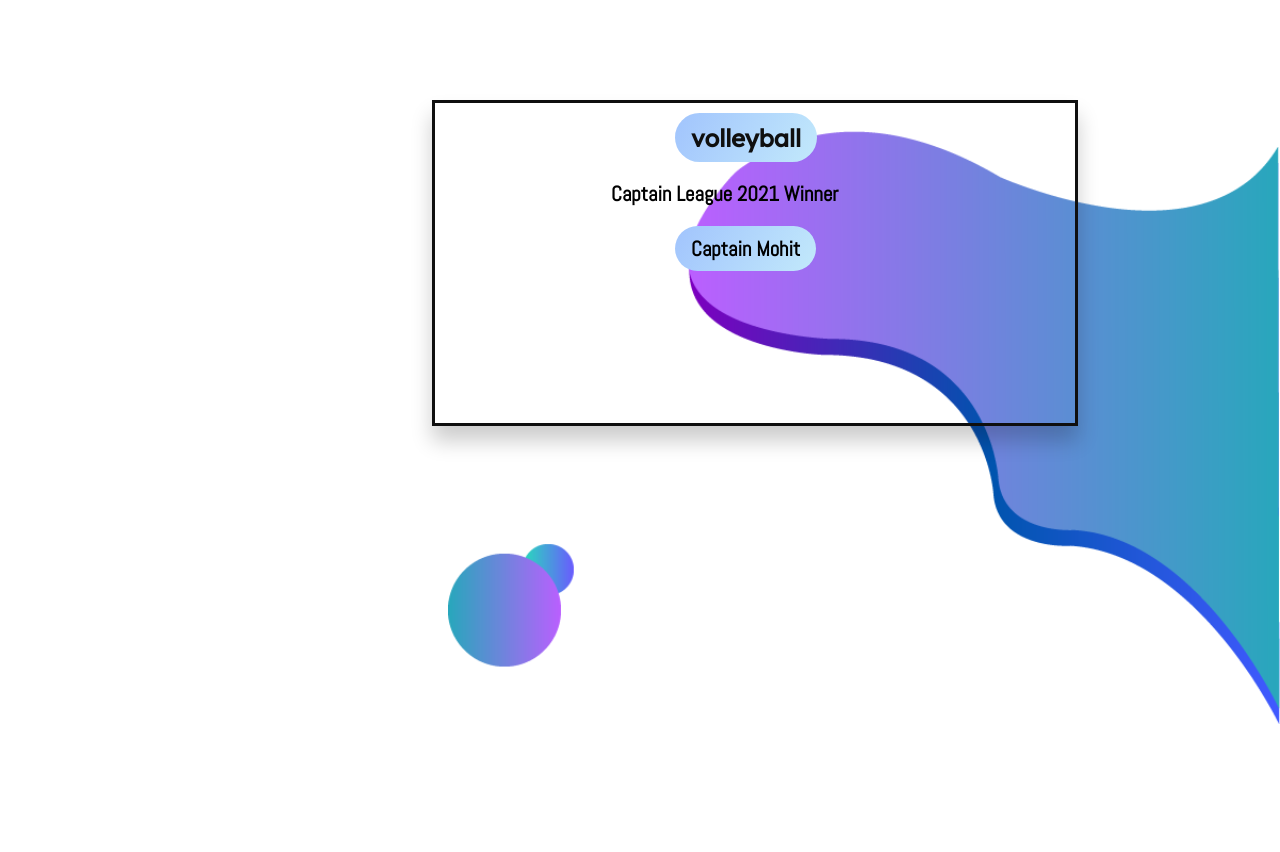
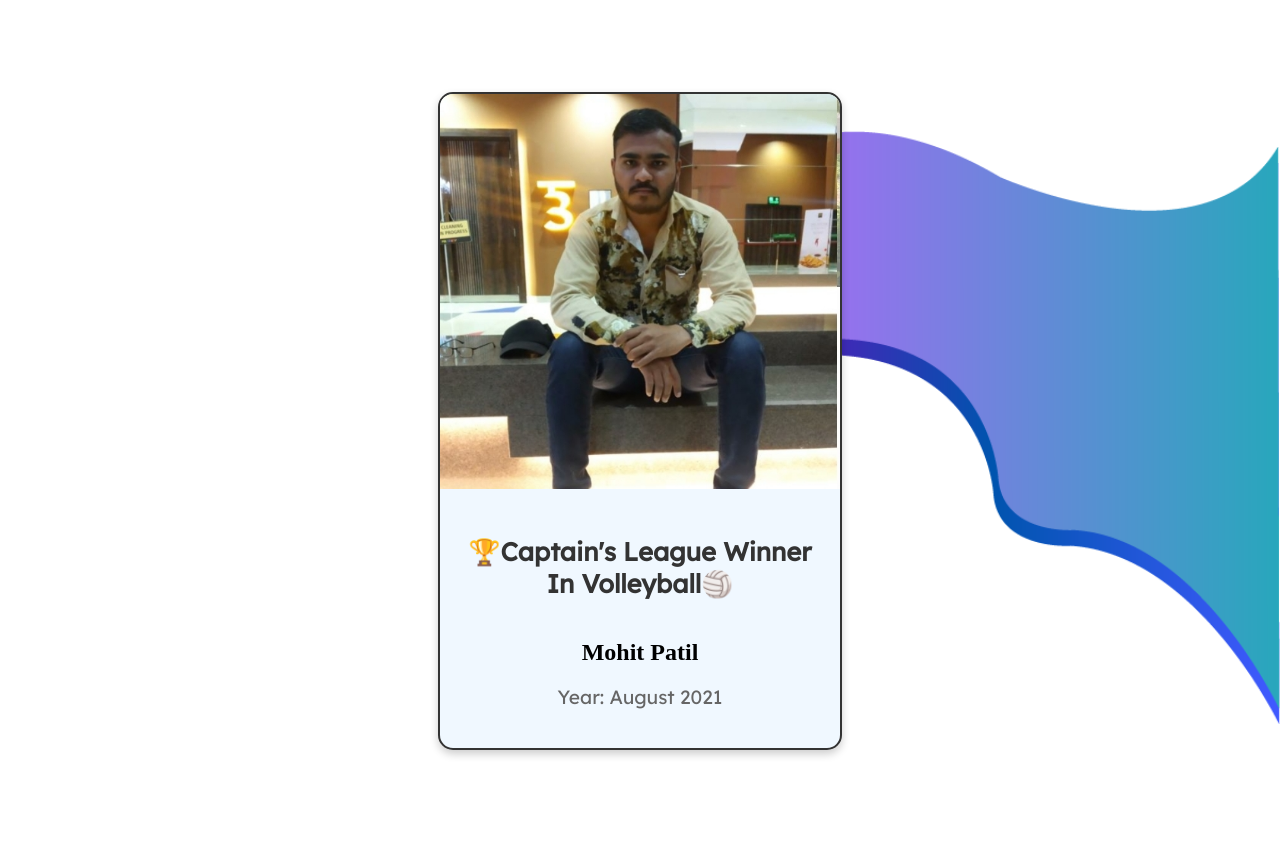
Before and after one commit to Sagar-vpatil/DNCB.com, a plain HTML site: page Pages/vollyball.html in a window 1280 px wide. Shown: the part 76-928 px from the top of the page. Drawn offline with Linux system fonts and the light colour scheme.

Commit message:
add some changes

```diff
--- a/Pages/vollyball.html
+++ b/Pages/vollyball.html
@@ -16,6 +16,48 @@
    <link rel="stylesheet" href="../css/aos.css">
   <!--Add Style-->
   <link rel="stylesheet" href="../css/VStyle.css">
+  <style>
+    .card-container {
+      display: flex;
+      justify-content: center;
+      align-items: center;
+      flex-direction: column;
+      padding: 20px;
+    }
+    .card {
+      width: 100%;
+      max-width: 400px;
+      margin: 20px;
+      border-radius: 15px;
+      overflow: hidden;
+      box-shadow: 0 4px 8px rgba(0, 0, 0, 0.2);
+      background-color: #f0f8ff; /* Light color for the card */
+      border: 2px solid #333;
+    }
+    .card img {
+      width: 100%;
+      height: auto;
+    }
+    .card-body {
+      padding: 20px;
+      text-align: center;
+    }
+    .card-heading {
+      font-size: 1.6em;
+      font-weight: bold;
+      margin-bottom: 0.5em;
+      text-align: center;
+      color: #333;
+    }
+    .card-title {
+      font-size: 1.5em;
+      margin-bottom: 0.5em;
+    }
+    .card-text {
+      font-size: 1.2em;
+      color: #666;
+    }
+  </style>
 </head>
 <body>
     <nav class="nav">
@@ -37,7 +79,7 @@
                 <a href="../Pages/cricket.html">Cricket</a>
               </li>
               <li class="nav-link">
-                <a href="../Pages/vollyball.html">volleyball</a>
+                <a href="../Pages/vollyball.html">Volleyball</a>
               </li>
               <li class="nav-link">
                 <a href="../Pages/C-Us.html">Contact Us</a>
@@ -57,26 +99,16 @@
       <!-- ------------------------------- Main Site Section ------------------------------------- -->
       <!-- -------- Site Title --------------- -->
       <main>
-
         <section class="site-title">
-          <div class="site-backgraound" data-aos="fade-up" data-aos-delay="100">
-            <div class="insert1">
-              <div class="gallary">
-            <div class="CrContent flex-row">
-              <h2 class="text " data-aos="flip-up" data-aos-delay="100">volleyball</h2><br>
-              <h3 class="text1 " data-aos="flip-up" data-aos-delay="100">Captain League 2021 Winner</h3><br>
-              <h3 class="text2 " data-aos="flip-up" data-aos-delay="100">Captain Mohit</h3><br>
-
+          <div class="card-container">
+            <div class="card">
+              <img src="../assets2/Players/Mohit.jpg" alt="Winning Captain">
+              <div class="card-body">
+                <h2 class="card-heading">🏆Captain's League Winner In Volleyball🏐</h2>
+                <h5 class="card-title">Mohit Patil</h5>
+                <p class="card-text">Year: August 2021</p>
               </div>
-
-
-
-
-
-
-
-
-         </div>
+            </div>
           </div>
         </section>
       </main>
```
Also changed, not shown: Pages/C-Us.html (+52 -21 lines), Pages/Stats.html (+52 -20 lines), Pages/cricket.html (+51 -21 lines).
